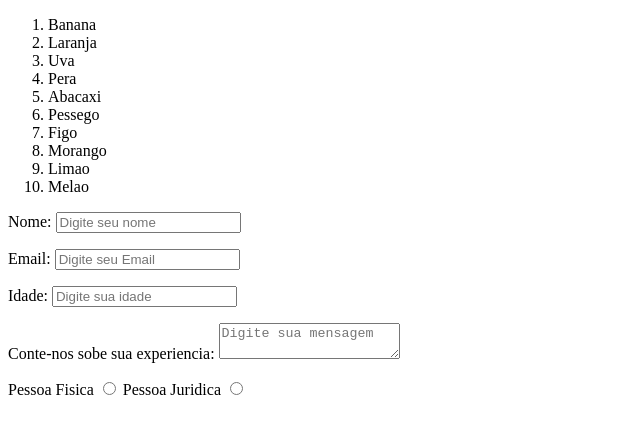
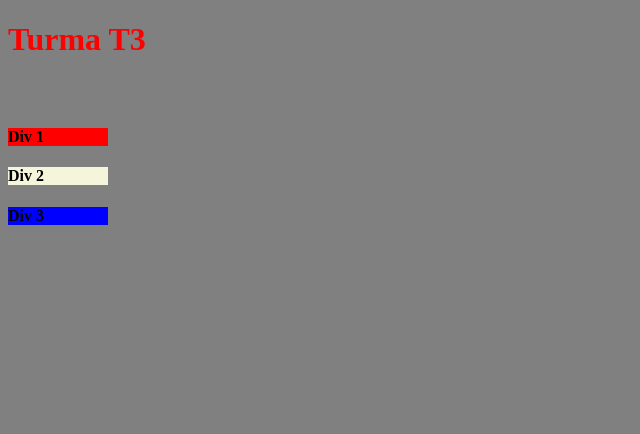
Before and after one commit to VanMendesvs/Primeiro_Codigo, a plain HTML site: page index.html in a window 1280 px wide. Shown: the whole page, without its empty margins (0-640 px from the left). Drawn offline with Linux system fonts and the light colour scheme.

Commit message:
Atualizei HTML e criei arquivo CSS

```diff
--- a/index.html
+++ b/index.html
@@ -5,51 +5,16 @@
     <meta name="viewport" content="width=device-width, initial-scale=1.0">
     <title>Primeira Aula</title>
 </head>
+<link rel="stylesheet" href="style.css">
 <body>
-    <ol>
-    <li>Banana</li>
-    <li>Laranja</li>
-    <li>Uva</li>
-    <li>Pera</li>
-    <li>Abacaxi</li>
-    <li>Pessego</li>
-    <li>Figo</li>
-    <li>Morango</li>
-    <li>Limao</li>
-    <li>Melao</li>
-    </ol>
+<h1> Turma T3</h1>
+<h2>Boa Noite</h2>
 
-    <form>
-    <label for="text">Nome:</label>
-    <input type="text"
-      id="text"
-      name="text"
-      placeholder="Digite seu nome"/>
-<p></p>
+<section class="=containerOne">
+<div class="boxOne"> <h4> Div 1</h4></div>
+<div class="boxTwo"> <h4> Div 2</h4></div>
+<div class="boxThree"> <h4> Div 3</h4></div>
 
-    <label for="text">Email:</label>
-    <input type="text"
-        id="text"
-        name="text"
-        placeholder="Digite seu Email"/>
-<p></p>
-
-    <label for="text">Idade:</label>
-    <input type="number"
-      id="number"
-      name="number"
-      placeholder="Digite sua idade"/>
-<p></p>
-
-<label for="msg"> Conte-nos sobe sua experiencia:</label>
-<TEXTarea id="msg" name="msg" placeholder="Digite sua mensagem"></TEXTarea>
-<p></p>
-
-<label for="Ident">Pessoa Fisica</label>
-<input type="radio" name="fisica" id="fisica" value="fisica"/>
-
-<label for="Ident">Pessoa Juridica</label>
-<input type="radio" name="juridica" id="juridica" value="juridica"/>
-</form>
+</section>
 </body>
 </html>
--- /dev/null
+++ b/style.css
@@ -0,0 +1,11 @@
+/*Comentario*/
+
+h1{ color: red;
+}
+h2{ color: gray;}
+
+body {background-color: gray;}
+
+.boxOne { width: 100px; background-color: red;}
+.boxTwo {width: 100px; background-color: beige;}
+.boxThree {width: 100px; background-color: blue;}
```
Also changed, not shown: FotoPerfil.jpeg (added).
